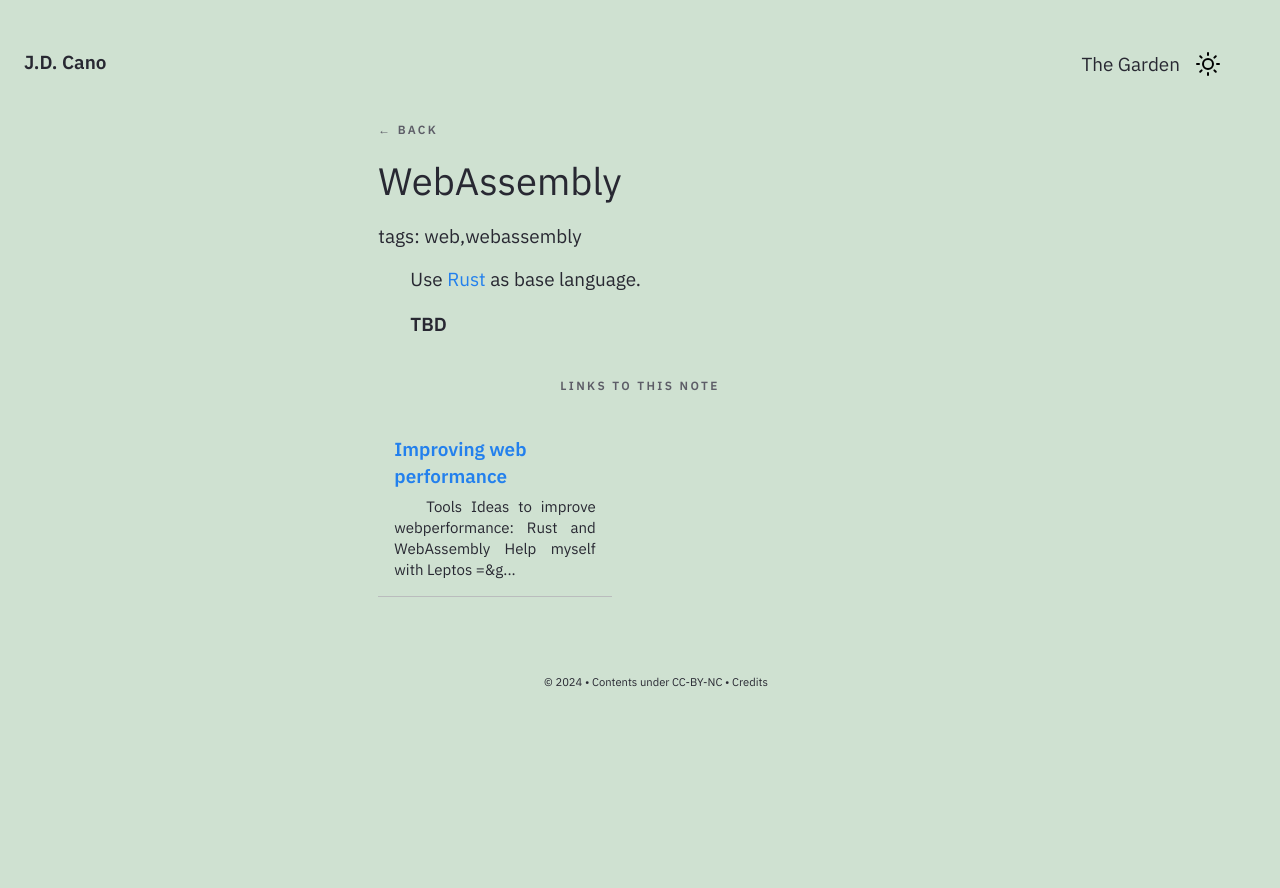
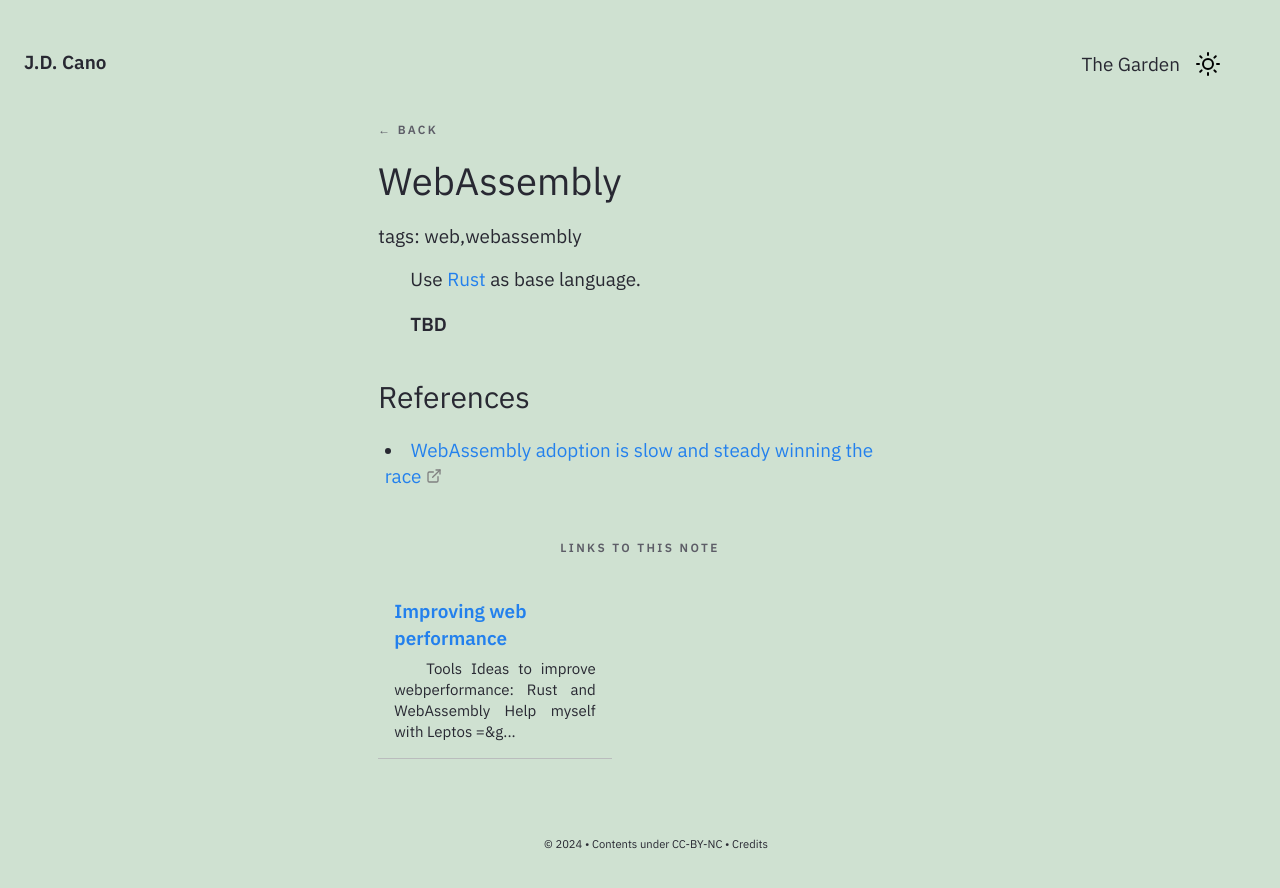
Before and after one commit to Gorzas/gorzas.github.io, a Jekyll site: the page built from _notes/Public/tech/WebAssembly.md, in a window 1280 px wide. Shown: the top 888 px of the page. Built offline with Jekyll 4.4.1, drawn with Linux system fonts in a browser that asks for light colours.

Commit message:
Update WebAssembly.md

```diff
--- a/_notes/Public/tech/WebAssembly.md
+++ b/_notes/Public/tech/WebAssembly.md
@@ -11,3 +11,8 @@ growth: seedlings
 Use [[Rust]] as base language.
 
 **TBD**
+
+
+### References
+
+- [WebAssembly adoption is slow and steady winning the race](https://thenewstack.io/webassembly-adoption-is-slow-and-steady-winning-the-race/)
```
Also changed, not shown: other parts of _notes/Public/tech/WebAssembly.md (+1 -1 lines).
